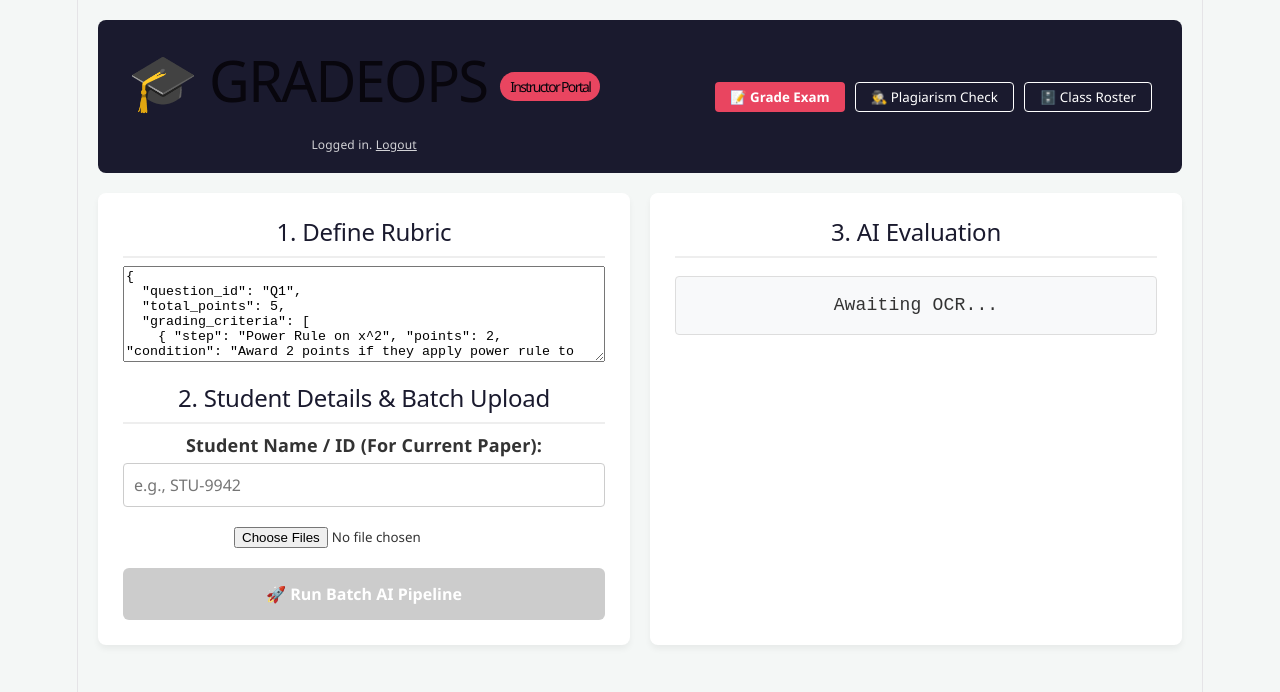
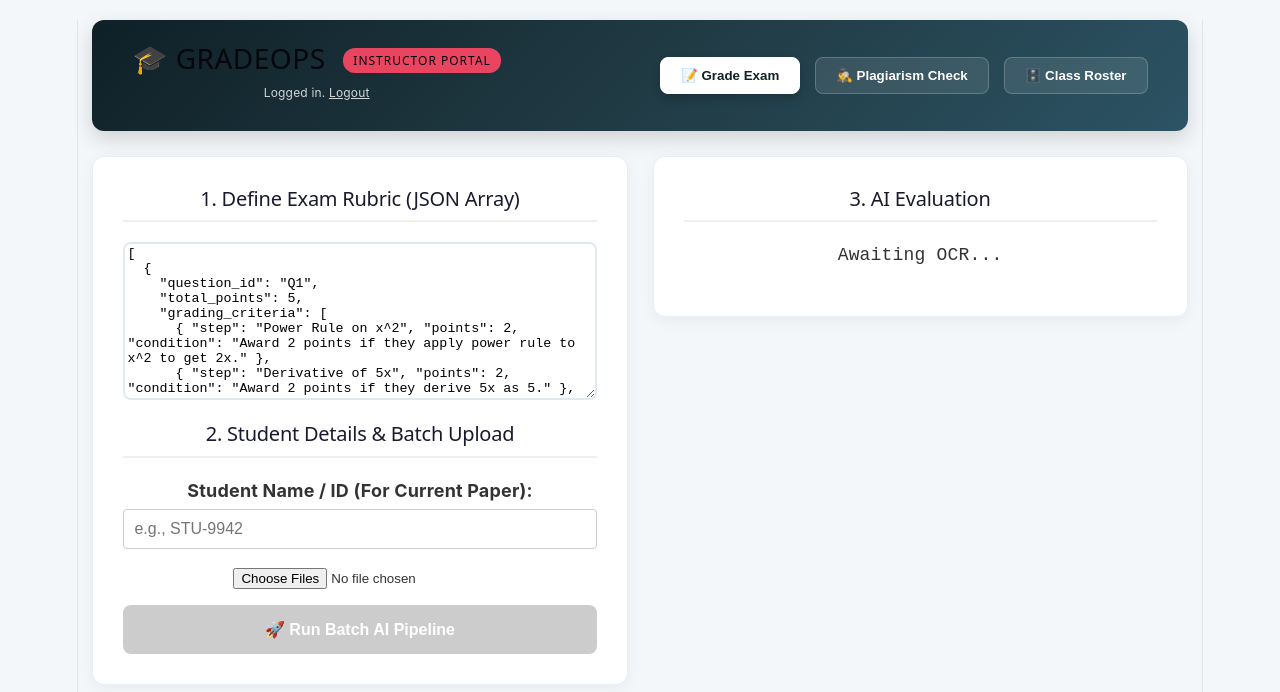
Before and after one commit to naitik-agarwal/Grade-ops, a React app in the folder frontend/: page / in a window 1280 px wide. Both pictures are taken after a click on the button "Login as Instructor". Shown: the top 692 px of the page. Built offline with nearby package versions, Linux system fonts and the light colour scheme; the HTML template or start-up script is replaced by a standard one.

Commit message:
style: complete premium UI overhaul and table fixes

```diff
--- a/frontend/src/App.css
+++ b/frontend/src/App.css
@@ -1,193 +1,258 @@
-* {
-  box-sizing: border-box;
-  font-family: "Segoe UI", Tahoma, Geneva, Verdana, sans-serif;
-}
+/* --- GLOBAL STYLES --- */
 body {
+  font-family:
+    "Inter",
+    system-ui,
+    -apple-system,
+    sans-serif;
+  background-color: #f4f7f9;
+  color: #333;
   margin: 0;
-  background-color: #f4f7f6;
-  color: #333;
+  padding: 20px;
 }
 
+/* --- LAYOUT --- */
 .dashboard-container {
   max-width: 1200px;
   margin: 0 auto;
-  padding: 20px;
-}
-.header {
-  background: #1a1a2e;
-  color: white;
-  padding: 15px 30px;
-  border-radius: 8px;
-  margin-bottom: 20px;
   display: flex;
-  align-items: center;
-  justify-content: space-between;
-}
-.badge {
-  background: #e94560;
-  font-size: 14px;
-  padding: 5px 10px;
-  border-radius: 20px;
-  vertical-align: middle;
+  flex-direction: column;
+  gap: 25px;
 }
 
 .main-content {
   display: grid;
   grid-template-columns: 1fr 1fr;
-  gap: 20px;
-}
-@media (max-width: 768px) {
-  .main-content {
-    grid-template-columns: 1fr;
-  }
+  gap: 25px;
+  align-items: start;
 }
 
+/* --- HEADER --- */
+.header {
+  background: linear-gradient(135deg, #0f2027, #203a43, #2c5364);
+  color: white;
+  padding: 25px 40px;
+  border-radius: 12px;
+  display: flex;
+  justify-content: space-between;
+  align-items: center;
+  box-shadow: 0 8px 20px rgba(0, 0, 0, 0.15);
+}
+
+.header h1 {
+  margin: 0 0 5px 0;
+  font-size: 28px;
+  letter-spacing: 0.5px;
+}
+
+.badge {
+  background-color: #e94560;
+  font-size: 12px;
+  padding: 4px 10px;
+  border-radius: 12px;
+  vertical-align: middle;
+  margin-left: 10px;
+  text-transform: uppercase;
+  letter-spacing: 1px;
+}
+
+/* --- TABS --- */
+.tabs {
+  display: flex;
+  gap: 15px;
+}
+
+.tabs button {
+  background: rgba(255, 255, 255, 0.1);
+  border: 1px solid rgba(255, 255, 255, 0.2);
+  color: white;
+  padding: 10px 20px;
+  border-radius: 8px;
+  cursor: pointer;
+  font-weight: 600;
+  transition: all 0.3s ease;
+}
+
+.tabs button:hover {
+  background: rgba(255, 255, 255, 0.2);
+}
+
+.tabs .active-tab {
+  background: white;
+  color: #0f2027;
+  border-color: white;
+  box-shadow: 0 4px 10px rgba(0, 0, 0, 0.2);
+}
+
+/* --- PANELS & CARDS --- */
 .panel {
   background: white;
-  padding: 25px;
-  border-radius: 8px;
-  box-shadow: 0 4px 6px rgba(0, 0, 0, 0.05);
+  padding: 30px;
+  border-radius: 12px;
+  box-shadow: 0 4px 15px rgba(0, 0, 0, 0.05);
+  border: 1px solid #eaedf1;
 }
+
 .panel h2 {
   margin-top: 0;
+  font-size: 20px;
   color: #1a1a2e;
-  border-bottom: 2px solid #eee;
+  border-bottom: 2px solid #f0f0f0;
   padding-bottom: 10px;
+  margin-bottom: 20px;
 }
 
-.image-preview img {
+.report-card {
+  display: flex;
+  flex-direction: column;
+  gap: 15px;
+}
+
+/* --- SCORE BADGES (Fixes the wrapping bug!) --- */
+.score-header {
+  display: flex;
+  justify-content: space-between;
+  align-items: center;
+  background: #f8f9fa;
+  padding: 15px 20px;
+  border-radius: 8px;
+  border: 1px solid #e1e4e8;
+}
+
+.score-header h3 {
+  margin: 0;
+  color: #2c3e50;
+}
+
+.score-badge {
+  background-color: #e3f2fd;
+  color: #1976d2;
+  padding: 8px 16px;
+  border-radius: 20px;
+  font-weight: 800;
+  white-space: nowrap; /* CRITICAL: Stops 'Pts' from stacking! */
+  display: inline-block;
+}
+
+/* --- BUTTONS --- */
+.run-btn {
+  background: #1976d2;
+  color: white;
+  border: none;
+  padding: 15px;
   width: 100%;
-  border-radius: 4px;
-  margin-top: 15px;
-  border: 1px solid #ddd;
-}
-.run-btn {
-  width: 100%;
-  background: #0f3460;
-  color: white;
-  padding: 15px;
-  border: none;
-  border-radius: 6px;
+  border-radius: 8px;
   font-size: 16px;
   font-weight: bold;
   cursor: pointer;
-  margin-top: 20px;
-  transition: 0.2s;
+  margin-top: 15px;
+  transition: all 0.2s ease;
+  box-shadow: 0 4px 6px rgba(25, 118, 210, 0.2);
 }
+
 .run-btn:hover:not(:disabled) {
-  background: #1a1a2e;
+  background: #1565c0;
+  transform: translateY(-2px);
+  box-shadow: 0 6px 12px rgba(25, 118, 210, 0.3);
 }
+
 .run-btn:disabled {
   background: #ccc;
   cursor: not-allowed;
+  box-shadow: none;
+  transform: none;
+}
+
+/* --- LISTS & FEEDBACK --- */
+.step-list {
+  list-style: none;
+  padding: 0;
+  margin: 0;
+}
+
+.step-list li {
+  padding: 12px 15px;
+  margin-bottom: 10px;
+  border-radius: 8px;
+  border: 1px solid #e1e4e8;
+  background: white;
+}
+
+.step-pass {
+  border-left: 5px solid #4caf50 !important;
+}
+.step-fail {
+  border-left: 5px solid #f44336 !important;
+}
+
+.feedback-box {
+  background: #f0f7ff;
+  border-left: 4px solid #1976d2;
+  padding: 15px;
+  border-radius: 0 8px 8px 0;
+  font-size: 15px;
+  line-height: 1.5;
+  color: #334155;
+}
+
+/* --- ROSTER TABLE UPGRADE --- */
+.roster-table {
+  width: 100%;
+  border-collapse: collapse;
+  margin-top: 10px;
+  background: white;
+  border-radius: 8px;
+  overflow: hidden;
+  box-shadow: 0 2px 8px rgba(0, 0, 0, 0.05);
+  border: 1px solid #e1e4e8;
+}
+
+.roster-table th {
+  background: #1a1a2e;
+  color: white;
+  padding: 16px;
+  text-align: left;
+  font-weight: 600;
+  letter-spacing: 0.5px;
+}
+
+.roster-table td {
+  padding: 16px;
+  border-bottom: 1px solid #eaedf1;
+  vertical-align: middle;
+}
+
+.roster-table tr:last-child td {
+  border-bottom: none;
+}
+
+.roster-table tr:hover {
+  background-color: #f8fafc;
+}
+
+/* --- INPUTS --- */
+input[type="text"],
+input[type="number"],
+textarea {
+  box-sizing: border-box;
+  border: 2px solid #e2e8f0;
+  border-radius: 8px;
+  transition: border-color 0.2s;
+}
+
+input[type="text"]:focus,
+input[type="number"]:focus,
+textarea:focus {
+  outline: none;
+  border-color: #1976d2;
 }
 
 .error-box {
   background: #ffebee;
   color: #c62828;
-  padding: 10px;
-  border-radius: 4px;
+  padding: 12px;
+  border-radius: 8px;
   margin-top: 15px;
+  font-weight: 600;
+  text-align: center;
 }
-.data-box pre {
-  background: #f8f9fa;
-  padding: 15px;
-  border-radius: 4px;
-  border: 1px solid #ddd;
-  white-space: pre-wrap;
-  font-family: monospace;
-}
-
-.report-card {
-  background: #fdfdfd;
-  border: 1px solid #e0e0e0;
-  border-radius: 6px;
-  padding: 20px;
-  margin-top: 20px;
-}
-.score-header {
-  display: flex;
-  justify-content: space-between;
-  align-items: center;
-}
-.score-badge {
-  background: #4caf50;
-  color: white;
-  padding: 5px 15px;
-  border-radius: 20px;
-  font-weight: bold;
-  font-size: 18px;
-}
-
-.step-list {
-  list-style-type: none;
-  padding: 0;
-}
-.step-list li {
-  padding: 10px;
-  margin-bottom: 10px;
-  border-radius: 4px;
-  border-left: 4px solid #ccc;
-  background: #fff;
-  box-shadow: 0 1px 3px rgba(0, 0, 0, 0.1);
-}
-.step-pass {
-  border-left-color: #4caf50 !important;
-}
-.step-fail {
-  border-left-color: #f44336 !important;
-}
-.step-list p {
-  margin: 5px 0 0 25px;
-  font-size: 14px;
-  color: #666;
-}
-
-.feedback-box {
-  background: #e3f2fd;
-  padding: 15px;
-  border-radius: 4px;
-  margin: 15px 0;
-  color: #0d47a1;
-}
-.action-buttons {
-  display: flex;
-  gap: 10px;
-}
-.approve-btn {
-  flex: 1;
-  background: #4caf50;
-  color: white;
-  border: none;
-  padding: 10px;
-  border-radius: 4px;
-  cursor: pointer;
-  font-weight: bold;
-}
-.override-btn {
-  flex: 1;
-  background: #ff9800;
-  color: white;
-  border: none;
-  padding: 10px;
-  border-radius: 4px;
-  cursor: pointer;
-  font-weight: bold;
-}
-.tabs {
-  display: flex;
-  gap: 10px;
-}
-.tabs button {
-  background: transparent;
-  color: white;
-  border: 1px solid white;
-  padding: 5px 15px;
-  border-radius: 4px;
-  cursor: pointer;
-}
-.active-tab {
-  background: #e94560 !important;
-  font-weight: bold;
-  border: none !important;
-}
--- a/frontend/src/App.jsx
+++ b/frontend/src/App.jsx
@@ -18,8 +18,9 @@ function App() {
   const [gradeReport, setGradeReport] = useState(null)
   const [error, setError] = useState(null)
 
-  // Dynamic Rubric
-  const [rubricText, setRubricText] = useState(`{
+  // --- UPDATED: MULTI-QUESTION RUBRIC ARRAY ---
+  const [rubricText, setRubricText] = useState(`[
+  {
     "question_id": "Q1",
     "total_points": 5,
     "grading_criteria": [
@@ -27,7 +28,15 @@ function App() {
       { "step": "Derivative of 5x", "points": 2, "condition": "Award 2 points if they derive 5x as 5." },
       { "step": "Final Answer", "points": 1, "condition": "Award 1 point only if final answer is exactly 2x + 5." }
     ]
-}`)
+  },
+  {
+    "question_id": "Q2",
+    "total_points": 5,
+    "grading_criteria": [
+      { "step": "Basic concept", "points": 5, "condition": "Award 5 pts if they show understanding of the second question." }
+    ]
+  }
+]`)
 
   // --- 3. OVERRIDE STATE ---
   const [isOverriding, setIsOverriding] = useState(false)
@@ -54,7 +63,7 @@ function App() {
       if (!gradeReport || isOverriding) return;
 
       if (e.key === 'Enter') {
-        saveGradeToDB("Approved", gradeReport.total_score, gradeReport.general_feedback)
+        saveGradeToDB("Approved", gradeReport.total_exam_score, gradeReport.general_feedback)
       }
       if (e.key === ' ') {
         e.preventDefault()
@@ -69,7 +78,6 @@ function App() {
   //                API HANDLERS
   // ==========================================
 
-  // A. GRADING PIPELINE
   // A. GRADING PIPELINE (BATCH MODE)
   const runBatchPipeline = async () => {
     if (files.length === 0) return setError("No more exams in queue!")
@@ -78,7 +86,7 @@ function App() {
     setError(null)
 
     try {
-      // 1. Extract (Always process the first file in the current queue)
+      // 1. Extract
       const formData = new FormData()
       formData.append("file", files[0])
       const extractRes = await axios.post("http://127.0.0.1:8000/api/extract", formData)
@@ -93,11 +101,11 @@ function App() {
       })
 
       setGradeReport(gradeRes.data)
-      setLoadingStep(null) // <--- THE CRITICAL FIX: This unlocks the UI!
+      setLoadingStep(null)
 
     } catch (err) {
       setError(`Error on file ${files[0].name}: ` + (err.response?.data?.detail || err.message))
-      setLoadingStep(null) // Unlock UI on error too
+      setLoadingStep(null)
     }
   }
 
@@ -105,12 +113,12 @@ function App() {
   const saveGradeToDB = async (statusLabel, finalScore, finalFeedback) => {
     try {
       await axios.post("http://127.0.0.1:8000/api/save-grade", {
-        student_id: studentName.trim() || "Unknown Student", // <-- UPDATED LINE
+        student_id: studentName.trim() || "Unknown Student",
         total_score: finalScore,
         feedback: finalFeedback,
         status: statusLabel
       })
-      alert(`✅ Grade Saved to MongoDB! (${finalScore}/5) - ${statusLabel}`)
+      alert(`✅ Grade Saved to MongoDB! (${finalScore} Pts) - ${statusLabel}`)
       resetForNextExam()
     } catch (err) {
       alert("Failed to save to database. Is the Python backend running?")
@@ -159,21 +167,17 @@ function App() {
   // ==========================================
 
  const resetForNextExam = () => {
-    // Slice off the exam we just finished
     const remainingFiles = files.slice(1)
     setFiles(remainingFiles)
 
-    // Clear the board for the next student
     setGradeReport(null);
     setIsOverriding(false);
     setStudentName("");
-    setExtractedText(""); // Clear old OCR text
+    setExtractedText("");
 
     if (remainingFiles.length > 0) {
-      // Load the next image in the queue
       setPreviewUrl(URL.createObjectURL(remainingFiles[0]))
     } else {
-      // The queue is empty!
       setPreviewUrl(null)
       setCurrentFileIndex(0)
       alert("🎉 All exams in the batch have been graded and saved!")
@@ -181,7 +185,7 @@ function App() {
   }
 
   const triggerOverride = () => {
-    setManualScore(gradeReport.total_score)
+    setManualScore(gradeReport.total_exam_score)
     setManualFeedback(gradeReport.general_feedback)
     setIsOverriding(true)
   }
@@ -235,12 +239,12 @@ function App() {
           <section className="panel upload-panel">
             {role === 'instructor' ? (
               <>
-                <h2>1. Define Rubric</h2>
-                <textarea value={rubricText} onChange={(e) => setRubricText(e.target.value)} rows={6} style={{width: '100%', marginBottom: '15px', fontFamily: 'monospace'}}/>
+                <h2>1. Define Exam Rubric (JSON Array)</h2>
+                <textarea value={rubricText} onChange={(e) => setRubricText(e.target.value)} rows={10} style={{width: '100%', marginBottom: '15px', fontFamily: 'monospace'}}/>
               </>
             ) : (
               <div style={{background: '#eee', padding: '10px', borderRadius: '4px', marginBottom: '15px'}}>
-                <strong>Current Rubric: </strong> Derivates Q1 (Locked by Instructor)
+                <strong>Current Exam Rubric: </strong> Locked by Instructor
               </div>
             )}
 
@@ -257,11 +261,10 @@ function App() {
               />
             </div>
 
-            {/* NEW: multiple attribute allows highlighting many files! */}
             <input type="file" accept="image/*" multiple onChange={(e) => {
               const selectedFiles = Array.from(e.target.files)
               setFiles(selectedFiles)
-              setPreviewUrl(URL.createObjectURL(selectedFiles[0])) // Preview first one
+              setPreviewUrl(URL.createObjectURL(selectedFiles[0]))
               setGradeReport(null); setIsOverriding(false); setCurrentFileIndex(0);
             }} />
 
@@ -290,21 +293,32 @@ function App() {
                 {!isOverriding ? (
                   <>
                     <div className="score-header">
-                      <h3>Final AI Score:</h3>
-                      <span className="score-badge">{gradeReport.total_score} / 5</span>
+                      <h3>Final Exam Score:</h3>
+                      <span className="score-badge" style={{fontSize: '24px'}}>{gradeReport.total_exam_score} / {gradeReport.max_exam_points}</span>
                     </div>
+
+                    <div className="feedback-box" style={{marginBottom: '20px'}}><strong>General Feedback: </strong> {gradeReport.general_feedback}</div>
+
+                    {/* DYNAMIC MULTI-QUESTION MAPPING */}
+                    {gradeReport.questions.map((q, qIdx) => (
+                      <div key={qIdx} style={{ border: '1px solid #e0e0e0', margin: '15px 0', padding: '15px', borderRadius: '8px', background: '#fafafa' }}>
+                        <h4 style={{marginTop: 0, borderBottom: '2px solid #ddd', paddingBottom: '5px'}}>
+                          {q.question_id} <span style={{float: 'right', color: '#555'}}>{q.score} / {q.max_points} pts</span>
+                        </h4>
+                        <p style={{fontSize: '14px', fontStyle: 'italic'}}>{q.feedback}</p>
                         <ul className="step-list">
-                      {gradeReport.step_grades.map((step, idx) => (
-                        <li key={idx} className={step.points_awarded > 0 ? "step-pass" : "step-fail"}>
+                          {q.step_grades.map((step, sIdx) => (
+                            <li key={sIdx} className={step.points_awarded > 0 ? "step-pass" : "step-fail"} style={{marginBottom: '5px'}}>
                               <strong>{step.points_awarded > 0 ? "✅" : "❌"} {step.step_name} ({step.points_awarded} pts)</strong>
-                          <p>{step.justification}</p>
+                              <p style={{margin: '3px 0 0 0', fontSize: '13px'}}>{step.justification}</p>
                             </li>
                           ))}
                         </ul>
-                    <div className="feedback-box"><strong>TA Feedback: </strong> {gradeReport.general_feedback}</div>
+                      </div>
+                    ))}
 
                     <div style={{display: 'flex', gap: '10px', marginTop: '15px'}}>
-                      <button onClick={()=> saveGradeToDB("Approved", gradeReport.total_score, gradeReport.general_feedback)} style={{flex: 1, padding: '10px', background: '#4caf50', color: 'white', border: 'none', borderRadius: '4px', cursor: 'pointer'}}>✅ Approve (Enter)</button>
+                      <button onClick={()=> saveGradeToDB("Approved", gradeReport.total_exam_score, gradeReport.general_feedback)} style={{flex: 1, padding: '10px', background: '#4caf50', color: 'white', border: 'none', borderRadius: '4px', cursor: 'pointer'}}>✅ Approve (Enter)</button>
                       <button onClick={triggerOverride} style={{flex: 1, padding: '10px', background: '#ff9800', color: 'white', border: 'none', borderRadius: '4px', cursor: 'pointer'}}>✏️ Override (Space)</button>
                     </div>
                   </>
@@ -313,10 +327,10 @@ function App() {
                   /* OVERRIDE VIEW */
                   <div className="override-mode" style={{border: '2px dashed #ff9800', padding: '15px', borderRadius: '8px', background: '#fff3e0'}}>
                     <h3 style={{color: '#e65100', marginTop: 0}}>⚠️ Manual TA Override Active</h3>
-                    <label><strong>Adjust Final Score:</strong></label>
+                    <label><strong>Adjust Final Exam Score:</strong></label>
                     <input type="number" value={manualScore} onChange={(e)=>setManualScore(e.target.value)} style={{width: '100%', padding: '10px', marginBottom: '15px', fontSize: '16px'}} />
 
-                    <label><strong>Adjust TA Feedback:</strong></label>
+                    <label><strong>Adjust TA General Feedback:</strong></label>
                     <textarea value={manualFeedback} onChange={(e)=>setManualFeedback(e.target.value)} rows={4} style={{width: '100%', padding: '10px', marginBottom: '15px'}} />
 
                     <div style={{display: 'flex', gap: '10px'}}>
@@ -380,27 +394,37 @@ function App() {
           <section className="panel">
             <h2>🗄️ Master Class Roster (Live Database)</h2>
             {loadingRoster ? <p>Loading MongoDB...</p> : (
-              <table style={{width: '100%', textAlign: 'left', borderCollapse: 'collapse', marginTop: '20px'}}>
+              <table className="roster-table">
                 <thead>
-                  <tr style={{background: '#1a1a2e', color: 'white'}}>
-                    <th style={{padding: '10px'}}>Student ID</th>
-                    <th style={{padding: '10px'}}>Score</th>
-                    <th style={{padding: '10px'}}>Status</th>
-                    <th style={{padding: '10px'}}>TA Feedback</th>
+                  <tr>
+                    <th>Student ID</th>
+                    <th>Exam Score</th>
+                    <th>Review Status</th>
+                    <th>TA Feedback</th>
                   </tr>
                 </thead>
                 <tbody>
-                  {rosterData.length === 0 && <tr><td colSpan="4" style={{padding: '10px'}}>No grades saved yet.</td></tr>}
-                  {rosterData.map((grade, index) => (
-                    <tr key={grade._id} style={{borderBottom: '1px solid #ccc', background: index % 2 === 0 ? '#f9f9f9' : 'white'}}>
-                      <td style={{padding: '10px', fontWeight: 'bold'}}>{grade.student_id}</td>
-                      <td style={{padding: '10px'}}><span className="score-badge" style={{fontSize: '14px', padding: '3px 8px'}}>{grade.total_score} / 5</span></td>
-                      <td style={{padding: '10px'}}>
-                        <span style={{background: grade.status === 'Approved' ? '#e8f5e9' : '#fff3e0', color: grade.status === 'Approved' ? '#2e7d32' : '#e65100', padding: '5px 10px', borderRadius: '4px', fontWeight: 'bold', fontSize: '12px'}}>
+                  {rosterData.length === 0 && <tr><td colSpan="4" style={{textAlign: 'center', color: '#666'}}>No grades saved yet.</td></tr>}
+                  {rosterData.map((grade) => (
+                    <tr key={grade._id}>
+                      <td style={{fontWeight: 'bold', color: '#1a1a2e'}}>{grade.student_id}</td>
+                      <td>
+                        <span className="score-badge">{grade.total_score} Pts</span>
+                      </td>
+                      <td>
+                        <span style={{
+                          background: grade.status === 'Approved' ? '#e8f5e9' : '#fff3e0',
+                          color: grade.status === 'Approved' ? '#2e7d32' : '#e65100',
+                          padding: '6px 12px',
+                          borderRadius: '20px',
+                          fontWeight: 'bold',
+                          fontSize: '12px',
+                          whiteSpace: 'nowrap'
+                        }}>
                           {grade.status}
                         </span>
                       </td>
-                      <td style={{padding: '10px', fontSize: '14px', color: '#555'}}>{grade.feedback}</td>
+                      <td style={{fontSize: '14px', color: '#475569', lineHeight: '1.5'}}>{grade.feedback}</td>
                     </tr>
                   ))}
                 </tbody>
```
Lines whose indentation alone changed are shown as unchanged.
